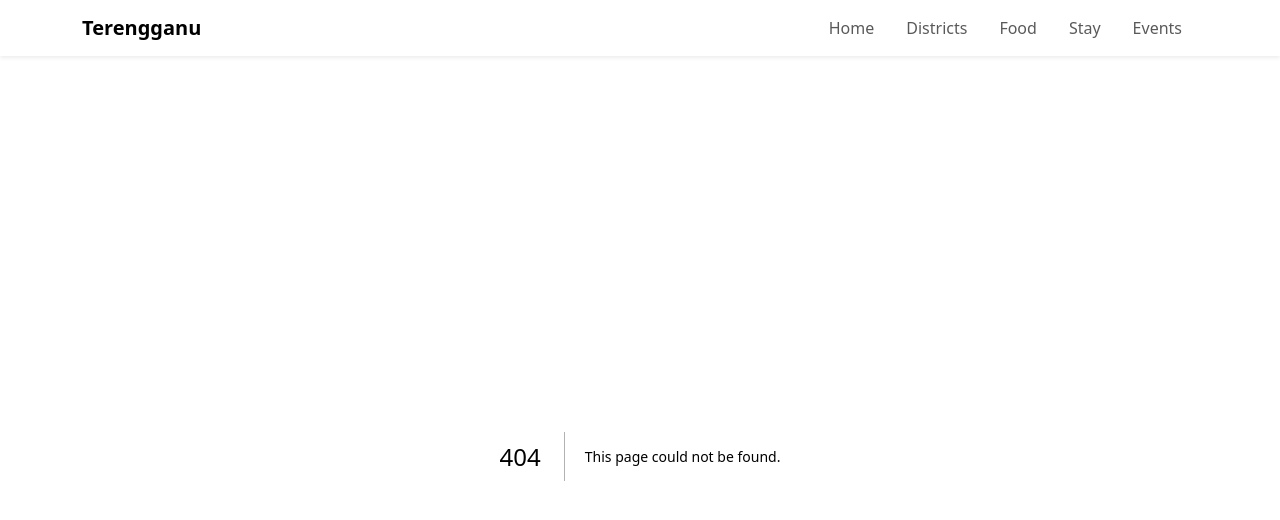
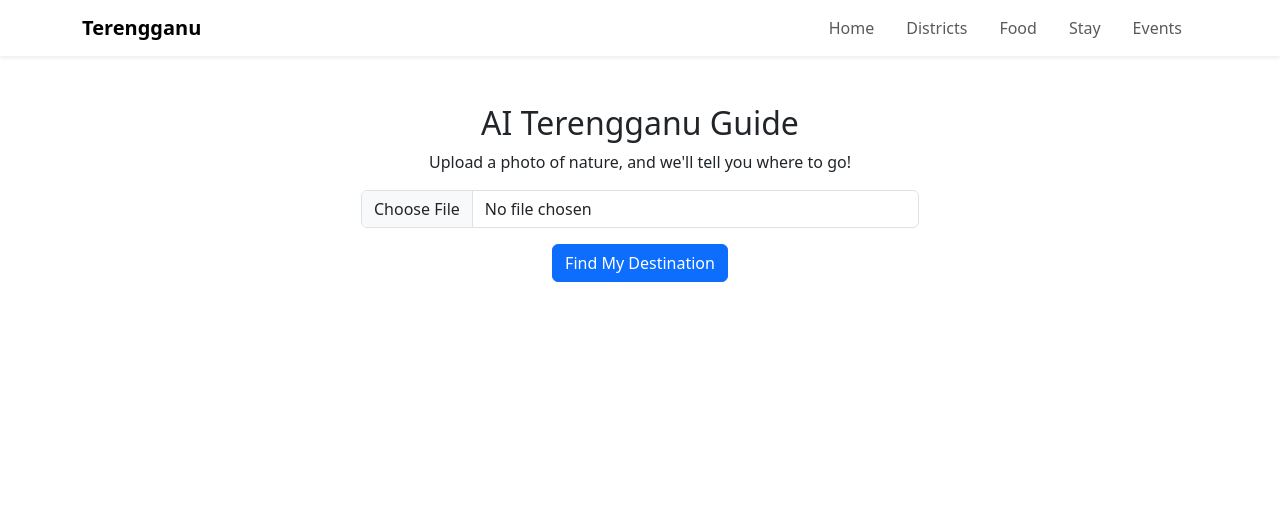
Before and after one commit to Afiqcr7/Terengganu-Smart-Tourism-AI, a Next.js app: page /ai-search in a window 1280 px wide. Before the commit this address had no page. Shown: the top 520 px of the page. Built offline with nearby package versions, Linux system fonts and the light colour scheme.

Commit message:
Add AI Image Recognition feature

```diff
--- /dev/null
+++ b/src/app/ai-search/page.tsx
@@ -0,0 +1,41 @@
+"use client";
+import { useState } from 'react';
+
+export default function AISearch() {
+  const [file, setFile] = useState<File | null>(null);
+  const [result, setResult] = useState<any>(null);
+  const [loading, setLoading] = useState(false);
+
+  const handleUpload = async () => {
+    if (!file) return;
+    setLoading(true);
+    const formData = new FormData();
+    formData.append('file', file);
+
+    const res = await fetch('/api/classify', { method: 'POST', body: formData });
+    const data = await res.json();
+    setResult(data.label);
+    setLoading(false);
+  };
+
+  return (
+    <div className="container py-5 text-center">
+      <h2>AI Terengganu Guide</h2>
+      <p>Upload a photo of nature, and we'll tell you where to go!</p>
+
+      <input type="file" onChange={(e) => setFile(e.target.files![0])} className="form-control w-50 mx-auto my-3" />
+      <button onClick={handleUpload} className="btn btn-primary" disabled={loading}>
+        {loading ? "Analyzing..." : "Find My Destination"}
+      </button>
+
+      {result && (
+        <div className="mt-4 p-4 border rounded shadow-sm bg-white">
+          <h3>AI thinks this is: {result}</h3>
+          <p>Recommended for you:
+            {result.includes('beach') || result.includes('water') ? " Pulau Redang, Pulau Perhentian" : " Tasik Kenyir, Kenyir Elephant Village"}
+          </p>
+        </div>
+      )}
+    </div>
+  );
+}
--- /dev/null
+++ b/src/app/api/classify/route.ts
@@ -0,0 +1,19 @@
+import { NextResponse } from 'next/server';
+
+export async function POST(req: Request) {
+  const formData = await req.formData();
+  const file = formData.get('file') as Blob;
+
+  const response = await fetch(
+    "https://api-inference.huggingface.co/models/google/vit-base-patch16-224",
+    {
+      headers: { Authorization: `Bearer ${process.env.HUGGINGFACE_API_KEY}` },
+      method: "POST",
+      body: file,
+    }
+  );
+
+  const result = await response.json();
+  // Return the top label found by the AI
+  return NextResponse.json(result[0] || {});
+}
```
